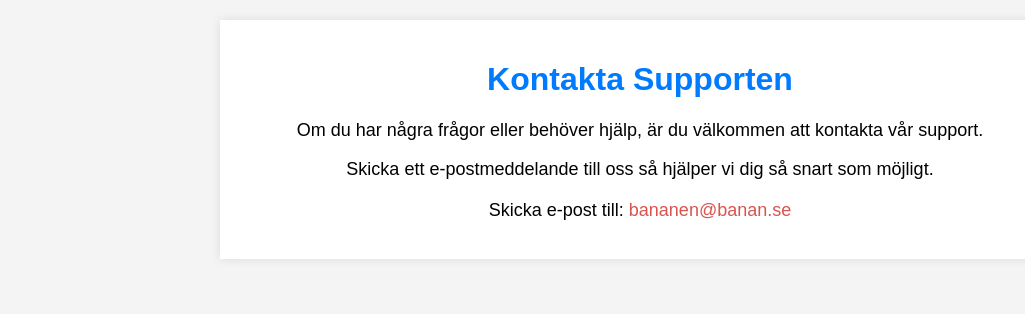
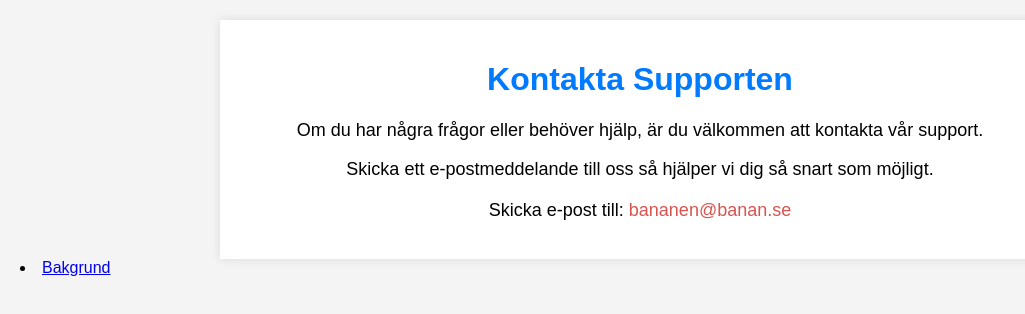
Before and after one commit to Banankontrakt/nummerett, a plain HTML site: page support.html in a window 1280 px wide. Shown: the whole page, without its empty margins (0-1025 px from the left). Drawn offline with Linux system fonts and the light colour scheme.

Commit message:
Update support.html

```diff
--- a/support.html
+++ b/support.html
@@ -59,6 +59,6 @@
             <p>Skicka e-post till: <a href="mailto:bananen@banan.se">bananen@banan.se</a></p>
         </div>
     </div>
-
+<li><a href="#" onclick="loadPage('/Test-sida1/bakgrund.html')">Bakgrund</a></li>
 </body>
 </html>
```
